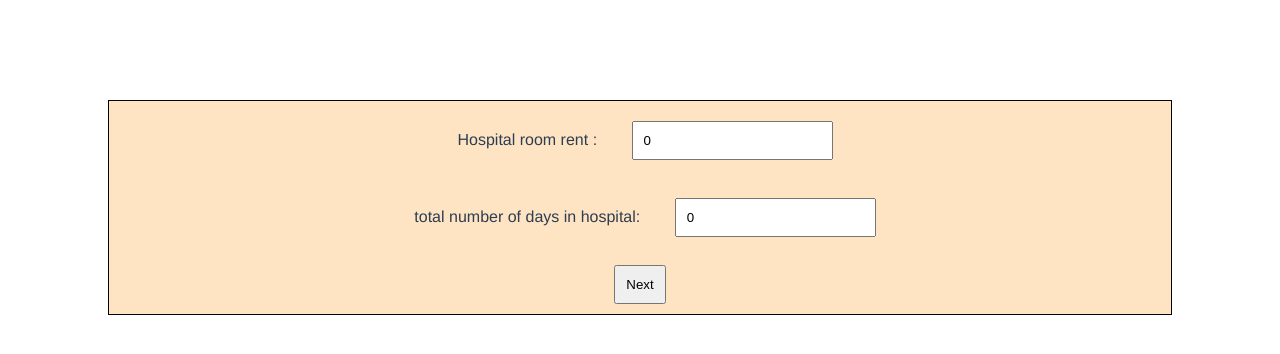
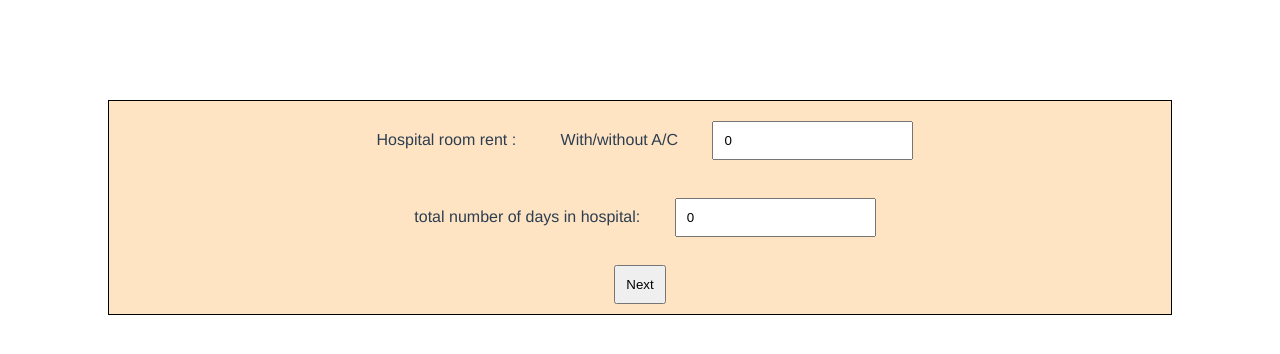
Before and after one commit to asbaghel/ClaimCalculator, a Vue app: page / in a window 1280 px wide. Both pictures are taken after a click on the button "Next". Shown: the top 354 px of the page. Built offline with nearby package versions, Linux system fonts and the light colour scheme.

Commit message:
Added a new lable for A/C

```diff
--- a/src/Pages/Home.vue
+++ b/src/Pages/Home.vue
@@ -16,6 +16,10 @@
     <label>
 
        Hospital room rent :
+    </label>
+    <label>
+
+       With/without A/C
     </label>
     <input v-model="actual_rent" />
     <br />
```
